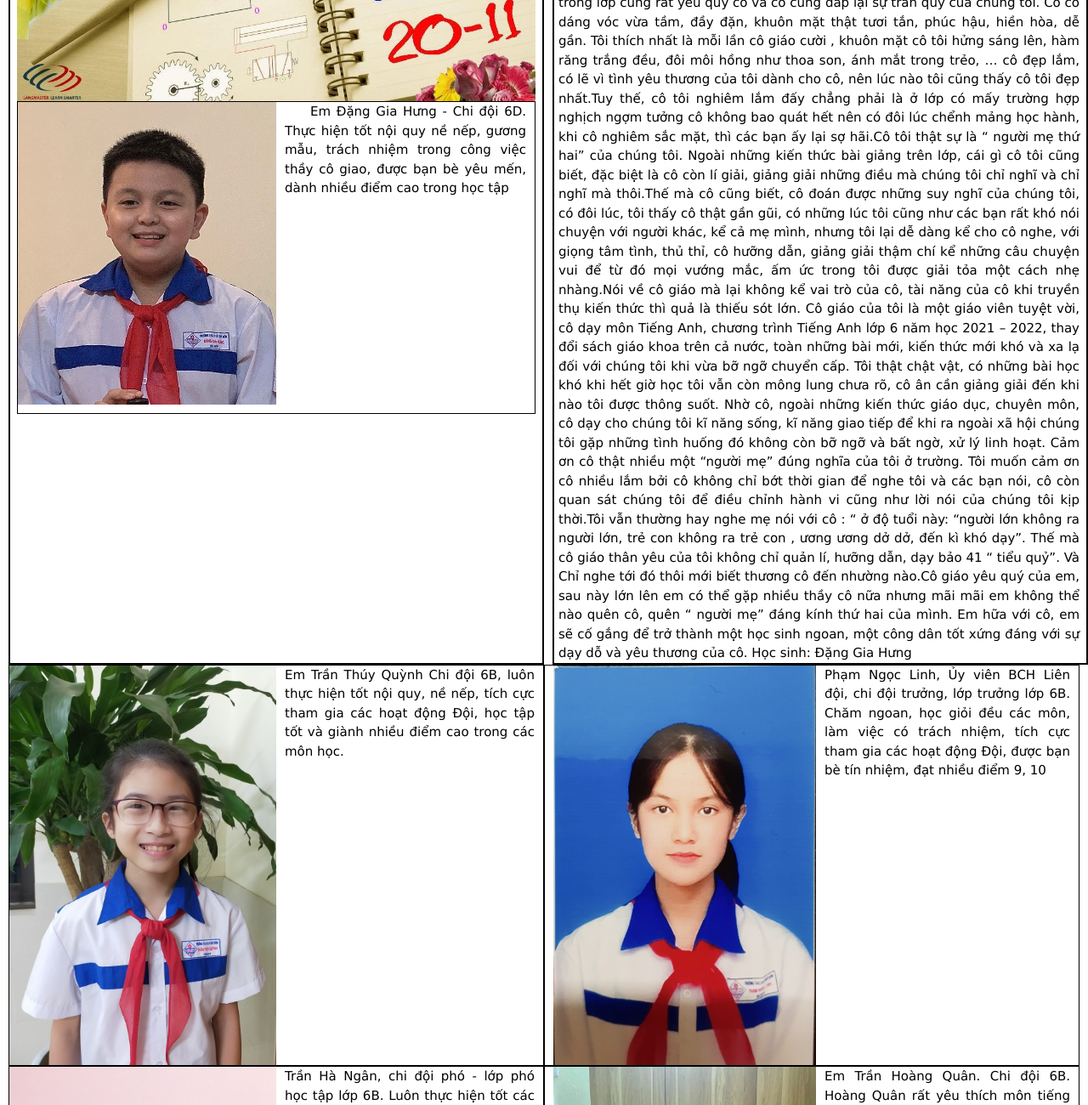
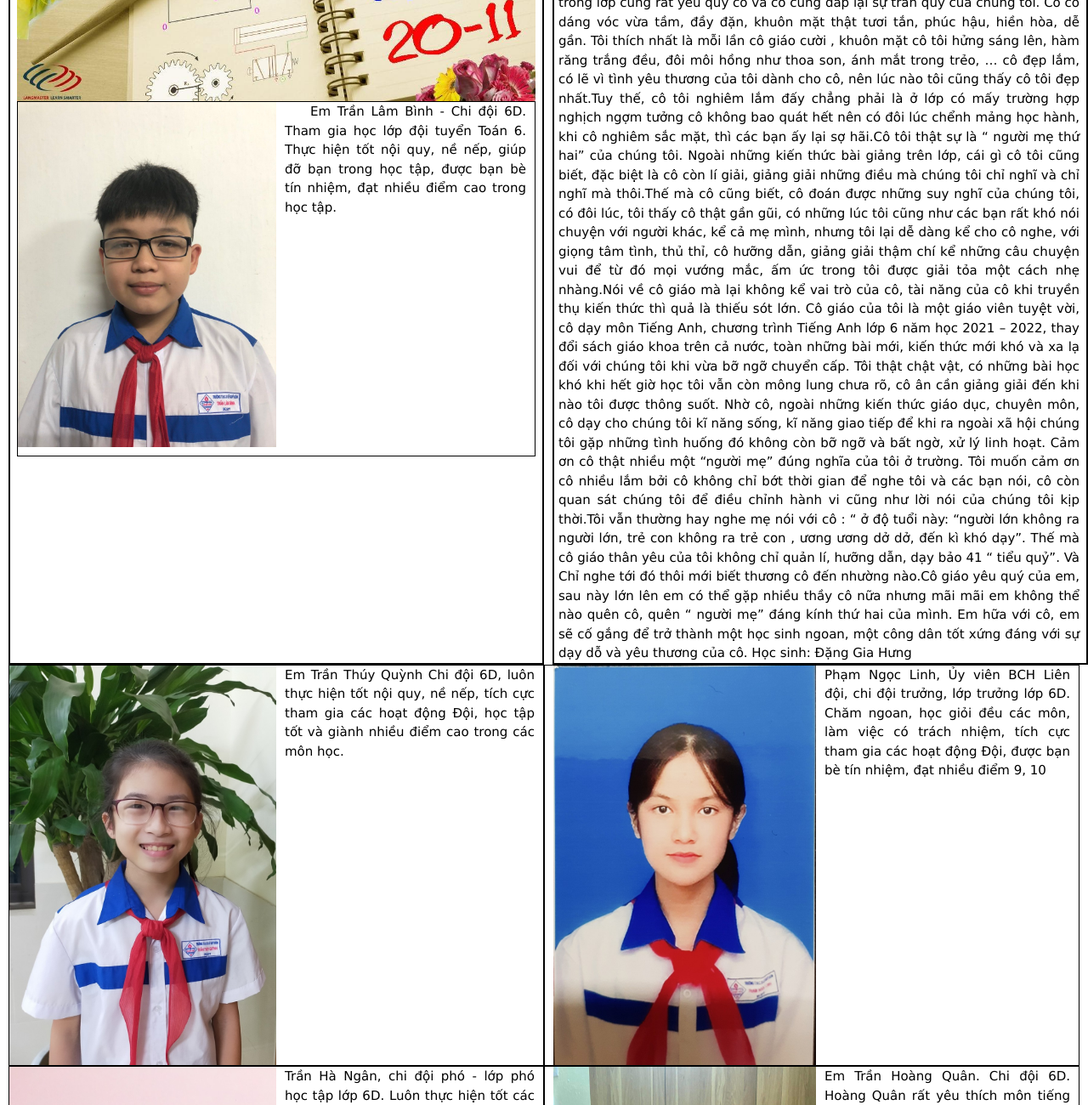
Before and after one commit to 18021009/THCS, a plain HTML site: page index.html in a window 1280 px wide. Shown: the part 1320-2620 px from the top of the page at 85% size. Drawn offline with nearby package versions, Linux system fonts and the light colour scheme.

Commit message:
add binh

```diff
--- a/index.html
+++ b/index.html
@@ -54,8 +54,8 @@
                 </div>
                 <img src="./nha-giao-1.jpg" alt="" style="width: 100%;">
                 <div style="width: 100%; display: flex; border: 1px solid black;">
-                    <img src="./7.jpg" alt="" style="width: 50%; ">
-                    <p style="text-align: justify; margin: 0; padding: 0 10px;">Em Đặng Gia Hưng - Chi đội 6D. Thực hiện tốt nội quy nề nếp, gương mẫu, trách nhiệm trong công việc thầy cô giao, được bạn bè yêu mến, dành nhiều điểm cao trong học tập
+                    <img src="./binh.jpg" alt="" style="width: 50%; ">
+                    <p style="text-align: justify; margin: 0; padding: 0 10px;">Em Trần Lâm Bình - Chi đội 6D. Tham gia học lớp đội tuyển Toán 6. Thực hiện tốt nội quy, nề nếp, giúp đỡ bạn trong học tập, được bạn bè tín nhiệm, đạt nhiều điểm cao trong học tập.
                     </p>
                 </div>
             </div>
@@ -96,24 +96,24 @@
         <div style="display: flex; width: 100%;">
             <div style="width: 50%; display: flex; border: 1px solid black;">
                 <img src="./quynh.jpg" alt="" style="width: 50%; ">
-                <p style="text-align: justify; margin: 0; padding: 0 10px;">Em Trần Thúy Quỳnh Chi đội 6B, luôn thực hiện tốt nội quy, nề nếp, tích cực tham gia các hoạt động Đội, học tập tốt và giành nhiều điểm cao trong các môn học.
+                <p style="text-align: justify; margin: 0; padding: 0 10px;">Em Trần Thúy Quỳnh Chi đội 6D, luôn thực hiện tốt nội quy, nề nếp, tích cực tham gia các hoạt động Đội, học tập tốt và giành nhiều điểm cao trong các môn học.
                 </p>
             </div>
             <div style="width: 50%; display: flex; padding-left: 10px; border: 1px solid black;">
                 <img src="./linh.jpg" alt="" style="width: 50%; height: auto;">
-                <p style="text-align: justify; margin: 0; padding: 0 10px;">Phạm Ngọc Linh, Ủy viên BCH Liên đội, chi đội trưởng, lớp trưởng lớp 6B. Chăm ngoan, học giỏi đều các môn, làm việc có trách nhiệm, tích cực tham gia các hoạt động Đội, được bạn bè tín nhiệm, đạt nhiều điểm 9, 10
+                <p style="text-align: justify; margin: 0; padding: 0 10px;">Phạm Ngọc Linh, Ủy viên BCH Liên đội, chi đội trưởng, lớp trưởng lớp 6D. Chăm ngoan, học giỏi đều các môn, làm việc có trách nhiệm, tích cực tham gia các hoạt động Đội, được bạn bè tín nhiệm, đạt nhiều điểm 9, 10
                 </p>
             </div>
         </div>
         <div style="display: flex; width: 100%;">
             <div style="width: 50%; display: flex; border: 1px solid black;">
                 <img src="./ngan.jpg" alt="" style="width: 50%; height: auto;">
-                <p style="text-align: justify; margin: 0; padding: 0 10px;">Trần Hà Ngân, chi đội phó - lớp phó học tập lớp 6B. Luôn thực hiện tốt các nội quy, tích cực và gương mẫu trong các hoạt động đội. Chăm ngoan, học tập tốt, đạt nhiều điểm 9, 10
+                <p style="text-align: justify; margin: 0; padding: 0 10px;">Trần Hà Ngân, chi đội phó - lớp phó học tập lớp 6D. Luôn thực hiện tốt các nội quy, tích cực và gương mẫu trong các hoạt động đội. Chăm ngoan, học tập tốt, đạt nhiều điểm 9, 10
                 </p>
             </div>
             <div style="width: 50%; display: flex; padding-left: 10px; border: 1px solid black;">
                 <img src="./quan.jpg" alt="" style="width: 50%;">
-                <p style="text-align: justify; margin: 0; padding: 0 10px;">Em Trần Hoàng Quân. Chi đội 6B. Hoàng Quân rất yêu thích môn tiếng anh, em tham gia đội tuyển Anh. Ở lớp Quân là tổ trưởng gương mẫu và tích cực tham gia hoạt động của chi đội. Luôn chăm ngoan, Đạt thành tích cao trong học tập.
+                <p style="text-align: justify; margin: 0; padding: 0 10px;">Em Trần Hoàng Quân. Chi đội 6D. Hoàng Quân rất yêu thích môn tiếng anh, em tham gia đội tuyển Anh. Ở lớp Quân là tổ trưởng gương mẫu và tích cực tham gia hoạt động của chi đội. Luôn chăm ngoan, Đạt thành tích cao trong học tập.
                 </p>
             </div>
         </div>
```
Also changed, not shown: binh.jpg (added).
